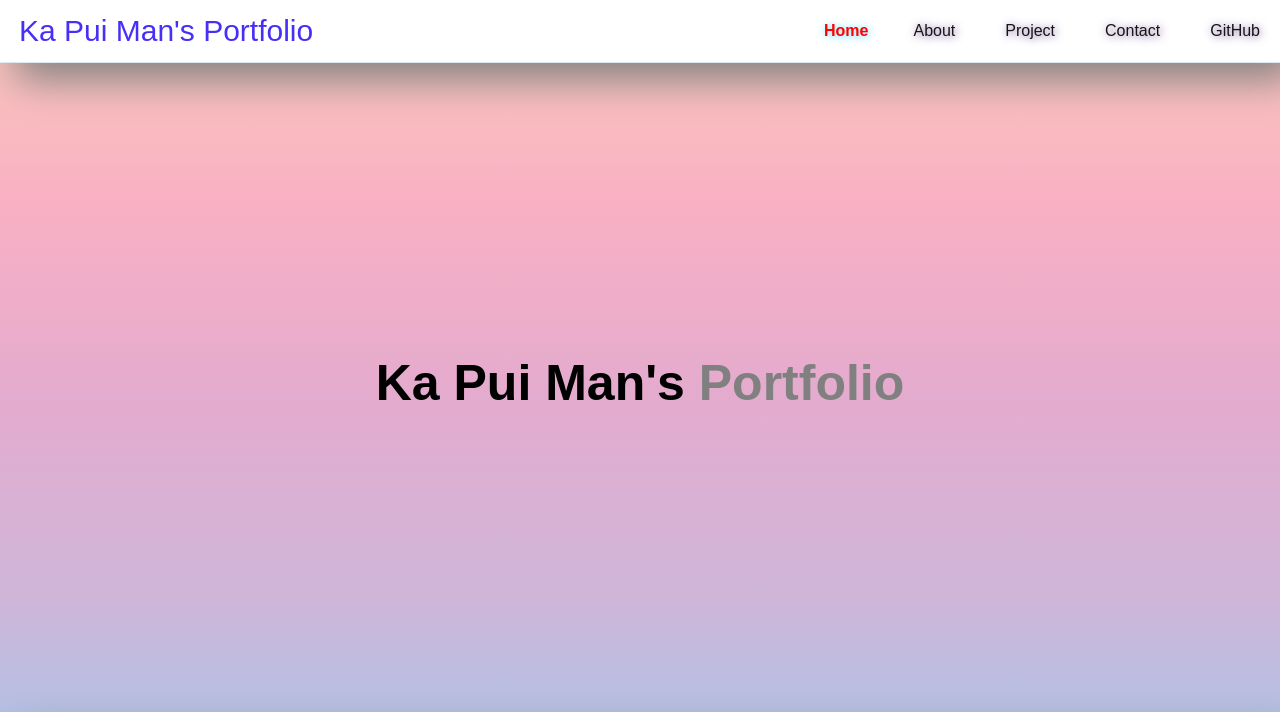
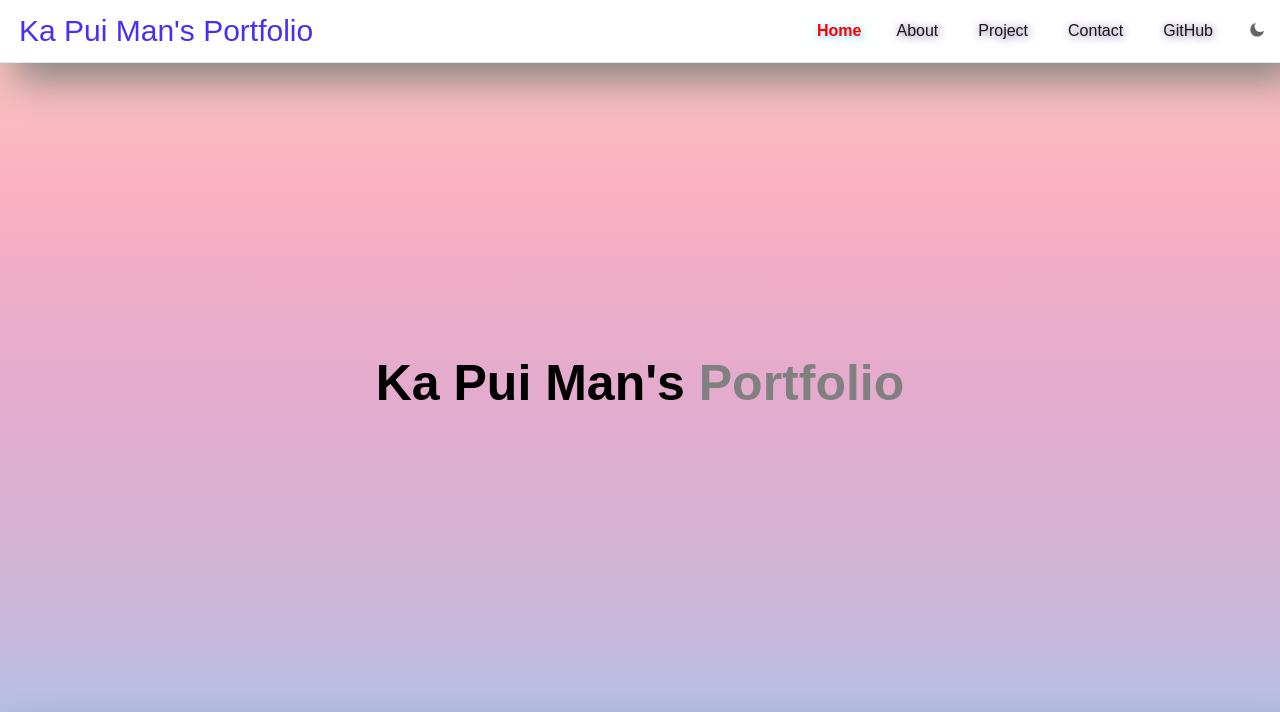
Before and after one commit to anthonyman15/Portfolio, a plain HTML site: page Index.html in a window 1280 px wide. Shown: the top 712 px of the page. Drawn offline with Linux system fonts and the light colour scheme.

Commit message:
dark mode function done

```diff
--- a/Index.html
+++ b/Index.html
@@ -28,7 +28,11 @@
             <li class="nav-item">
                 <a href="https://github.com/anthonyman15" class="nav-link" target="_blank">GitHub</a>
             </li>
+            <li>
+                <img src="img/moon.png" id="icon" alt="" onclick="toggleDarkMode()">
+            </li>
         </ul>
+        <!-- Responsive Menu Button (Hamburger) -->
         <div class="hamburger">
             <span class="bar"></span>
             <span class="bar"></span>
--- a/scripts/main.js
+++ b/scripts/main.js
@@ -2,10 +2,46 @@ const hamburger = document.querySelector(".hamburger");
 const navMenu = document.querySelector(".nav-menu");
 const backgroundBlur = document.querySelector(".banner");
 
+const darkModeIcon = document.getElementById("icon");
+// Local Storage For Webpage Theme
+const ls = window.localStorage;
+
+darkMode();
+var element = document.body;
+
 hamburger.addEventListener("click", mobileMenu);
+// darkModeIcon.addEventListener("click", darkMode);
 
 function mobileMenu() {
     hamburger.classList.toggle("active");
     navMenu.classList.toggle("active");
     backgroundBlur.classList.toggle("active");
 }
+
+function darkMode() {
+    if (ls.getItem("theme") == null) {
+        ls.setItem("theme", "light");
+        console.log("hi");
+    }
+    let localData = ls.getItem("theme");
+    var element = document.body;
+    if (localData == "light") {
+        darkModeIcon.src = "img/moon.png";
+        element.classList.remove("dark-mode");
+    } else if (localData == "dark") {
+        darkModeIcon.src = "img/sun.png";
+        element.classList.add("dark-mode");
+    }
+}
+
+function toggleDarkMode() {
+    darkMode();
+    document.body.classList.toggle("dark-mode");
+    if (document.body.classList.contains("dark-mode")) {
+        darkModeIcon.src = "img/sun.png";
+        ls.setItem("theme", "dark");
+    } else {
+        darkModeIcon.src = "img/moon.png";
+        ls.setItem("theme", "light");
+    }
+}
--- a/style.css
+++ b/style.css
@@ -1,17 +1,28 @@
 @import url('https://fonts.googleapis.com/css2?family=Roboto:ital,wght@0,500;1,400&display=swap');
+:root {
+    /* Colours */
+    --background: linear-gradient(#fbcabb, #f9b0c3, #e3abce, #ceb6d9, #a2c8ec);
 
+    /* Font */
+    --primary-font: Arial;
+}
 * {
     margin: 0;
     padding: 0;
     box-sizing: border-box;
     /* Global Variables */
-    --primary-font: Arial;
-    --light-background: linear-gradient(#fbcabb, #f9b0c3, #e3abce, #ceb6d9, #a2c8ec);
+
+    /* --light-background: linear-gradient(#fbcabb, #f9b0c3, #e3abce, #ceb6d9, #a2c8ec); */
+
 }
 
 html {
     font-size: 62.5%;
     font-family: var(--primary-font);
+}
+
+.dark-mode {
+    --background: black;
 }
 
 li {
@@ -56,7 +67,15 @@ a {
 }
 
 .nav-item {
-    margin-left: 4rem;
+    margin-left: 3rem;
+}
+
+#icon {
+    width: 17px;
+    color: rgba(0, 0, 0, 0.7);
+    margin-left: 3rem;
+    cursor: pointer;
+    justify-content: center;
 }
 
 .nav-link{
@@ -100,7 +119,7 @@ a {
 }
 
 body {
-    background: var(--light-background);
+    background: var(--background);
     min-height: 100vh;
 }
 
@@ -126,7 +145,6 @@ body {
     margin: 0 auto;
     padding: 0 1.2rem;
     animation: fade-in 5s;
-
 }
 
 .banner-title {
```
Also changed, not shown: img/moon.png (added), img/sun.png (added), 1 other file.
